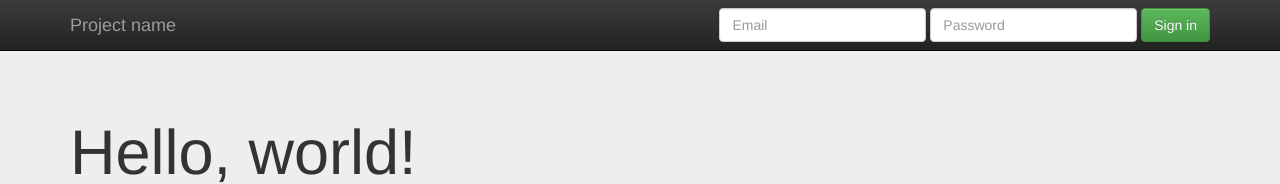
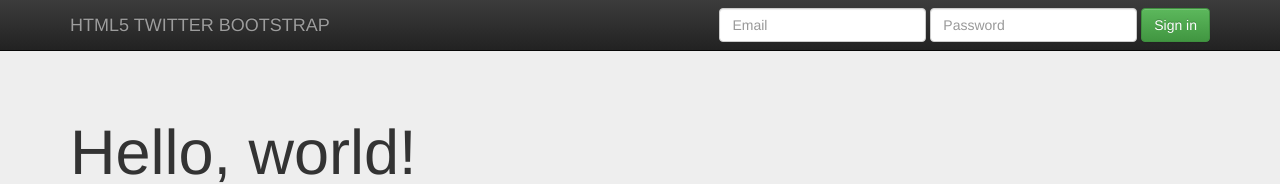
Before and after one commit to vincenthiggins/bootstrap, a plain HTML site: page index.html in a window 1280 px wide. Shown: the top 184 px of the page. Drawn offline with nearby package versions, Linux system fonts and the light colour scheme.

Commit message:
updated index with header change

```diff
--- a/index.html
+++ b/index.html
@@ -36,7 +36,7 @@
             <span class="icon-bar"></span>
             <span class="icon-bar"></span>
           </button>
-          <a class="navbar-brand" href="#">Project name</a>
+          <a class="navbar-brand" href="#">HTML5 TWITTER BOOTSTRAP</a>
         </div>
         <div id="navbar" class="navbar-collapse collapse">
           <form class="navbar-form navbar-right" role="form">
```
